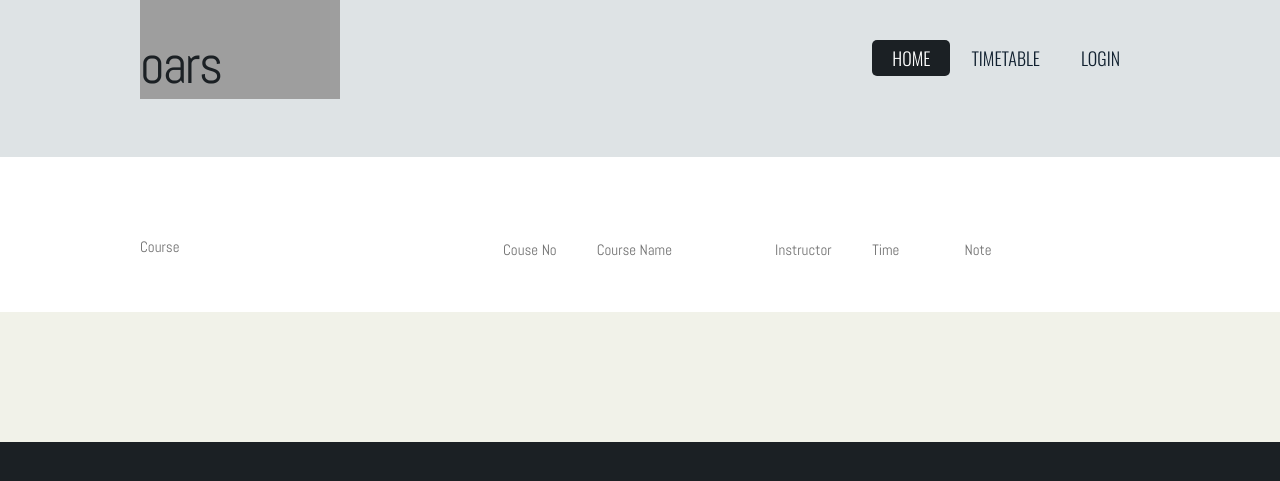
After one commit to akshay-jain17/oars, a Django app: page /course-view/ in a window 1280 px wide. The commit adds this page. Shown: the top 481 px of the page. Run offline with Django 3.2, Linux system fonts and the light colour scheme; data that the repository does not hold is empty; grey boxes are pictures that could not be loaded.

Commit message:
Course View add

```diff
--- a/Desktop/Everything/oars/oars/templates/base.html
+++ b/Desktop/Everything/oars/oars/templates/base.html
@@ -24,6 +24,7 @@
 							{% if user.user_type == 1 %}
 							<li><a href="#" accesskey="2" title="">Registeration</a></li>
 							<li><a href="/pre-reg/" accesskey="3" title="">Pre-Registeration</a></li>
+							<li><a href="/course-view/" accesskey="7" title="">Courses</a></li>
 							<li><a href="/gradesheet/" accesskey="4" title="">Gradesheet</a></li>
 							{% endif %}
 							{% if user.user_type == 2 %}
--- /dev/null
+++ b/Desktop/Everything/oars/oars/templates/course_view.html
@@ -0,0 +1,11 @@
+{% extends "base.html" %}
+{% block title %}Courses{% endblock %}
+{% block fbox1_content %}Course{% endblock %}
+{% block fbox2_content %}
+	<table>
+		<tr><td width="100">Couse No</td><td width="200">Course Name</td><td width="100">Instructor</td><td width="100">Time</td><td width="200">Note</td>
+		{% for course in c_offer %}
+			<tr><td>{{course.offer_id}}</td><td>{{course.course.title}}</td><td>{{course.instructor}}</td><td>{{course.time}}</td><td>{{course.note}}</td>
+		{% endfor %}
+	</table>
+{% endblock %}
--- a/Desktop/Everything/oars/oars/templates/pre_reg_inspage.html
+++ b/Desktop/Everything/oars/oars/templates/pre_reg_inspage.html
@@ -3,9 +3,9 @@
 {% block fbox1_content %}Welcome to OARS{% endblock %}
 {% block fbox2_content %}
 	<table>
-		<tr><td width="150">RollNo</td><td width="150">Name</td><td width="100">Course No</td><td width="200">Title</td><td width="100">Status</td><td width="100"></td><td width="100"></td></tr>
+		<tr><td width="150">RollNo</td><td width="150">Name</td><td width="100">Course No</td><td width="200">Title</td><td width="100">Type</td><td width="100">Status</td><td width="100"></td><td width="100"></td></tr>
 		{% for course in c_req %}
-			<tr><td>{{course.student.roll_no}}</td><td>{{course.student}}</td><td>{{course.req_course.course.course_no}}</td><td>{{course.req_course.course.title}}</td><td>{{course.status}}</td>
+			<tr><td>{{course.student.roll_no}}</td><td>{{course.student}}</td><td>{{course.req_course.course.course_no}}</td><td>{{course.req_course.course.title}}</td><td>{{course.course_type}}</td><td>{{course.status}}</td>
 			{% if course.status == "WAITING" %}
 				<td><a href="{% url 'oars_website.views.pre_reg_accept' course.id %}">Accept</a></td>
 				<td><a href="{% url 'oars_website.views.pre_reg_reject' course.id %}">Reject</a></td>
--- a/Desktop/Everything/oars/oars/templates/pre_reg_page.html
+++ b/Desktop/Everything/oars/oars/templates/pre_reg_page.html
@@ -3,9 +3,9 @@
 {% block fbox1_content %}Welcome to OARS{% endblock %}
 {% block fbox2_content %}
 	<table>
-		<tr><td width="100">Course No</td><td width="100">Title</td><td width="300">Status</td><td width="100"></td</tr>
+		<tr><td width="100">Course No</td><td width="100">Title</td><td width="100">Course Type</td><td width="100">Status</td><td width="100"></td</tr>
 		{% for course in c_req %}
-			<tr><td>{{course.req_course.course.course_no}}</td><td>{{course.req_course.course.title}}</td><td>{{course.status}}</td>
+			<tr><td>{{course.req_course.course.course_no}}</td><td>{{course.req_course.course.title}}</td><td>{{course.course_type}}</td><td>{{course.status}}</td>
 			{% if course.status != "REJECTED" %}
 				<td><a href="{% url 'oars_website.views.pre_reg_delete' course.id %}">Delete</a></td>
 			{% endif %}
--- a/Desktop/Everything/oars/oars/urls.py
+++ b/Desktop/Everything/oars/oars/urls.py
@@ -25,6 +25,7 @@ urlpatterns = patterns('',
     (r'^login/$', 'django.contrib.auth.views.login'),
 	(r'^logout/$', logout_page),
 	(r'^pre-reg/$', pre_reg_page),
+	(r'^course-view/$', course_view),
 	(r'^pre-reg-inr/$', pre_reg_inspage),
 	(r'^pre-reg1/delete/(\w+)/$', pre_reg_delete),
 	(r'^pre-reg1/accept/(\w+)/$', pre_reg_accept),
--- a/Desktop/Everything/oars/oars_website/models.py
+++ b/Desktop/Everything/oars/oars_website/models.py
@@ -144,6 +144,7 @@ class CReq(models.Model):
 	student = models.ForeignKey(Student)
 	status = models.CharField(max_length = 50)
 	req_course = models.ForeignKey('CourseOffer')
+	course_type = models.CharField(max_length = 50)
 
 	def __unicode__(self):
 		return self.req_course.offer_id
@@ -165,8 +166,7 @@ class CourseOffer(models.Model):
 
 class DoneCourses(models.Model):
 	roll_no = models.CharField(max_length=10)
-	course_no = models.CharField(max_length=8)
-	course_name = models.CharField(max_length=50)
+	done_course = models.ForeignKey(Course)
 	course_grade = models.IntegerField()
 	course_year = models.IntegerField()
 	course_semester = models.IntegerField()
--- a/Desktop/Everything/oars/oars_website/views.py
+++ b/Desktop/Everything/oars/oars_website/views.py
@@ -163,6 +163,13 @@ def pre_reg_inspage(request):
 		})
 	return render_to_response('pre_reg_inspage.html', variables)
 
+@csrf_exempt
+def course_view(request):
+	c_offer = CourseOffer.objects.all()
+	variables = RequestContext(request, {
+		'c_offer':c_offer,
+		})
+	return render_to_response('course_view.html', variables)
 
 @csrf_exempt
 def pre_reg_page(request):
@@ -189,6 +196,7 @@ def pre_reg_page(request):
 		if form.is_valid():
 #			print "I was here"
 			cselected=form.cleaned_data['course']
+			ctype = form.cleaned_data['course_type']
 			course_selected = CourseOffer.objects.get(offer_id = cselected)
 #			print "I was here"
 			try:
@@ -201,11 +209,12 @@ def pre_reg_page(request):
 #					req_id = unicode(str(os.urandom(32)))
 					student = stUser,
 					status = u"WAITING",
-					req_course = course_selected
+					req_course = course_selected,
+					course_type = ctype
 				)
 				new_request.save()
 				course_requested = CReq.objects.filter(student = stUser)
-				print course_requested
+#				print course_requested
 		else:
 			form = RegistrationForm()
 
```
Also changed, not shown: Desktop/Everything/oars/oars/forms.py (+10 -0 lines), Desktop/Everything/oars/oars/templates/Course_view.html (added, +11 -0 lines), 5 other files.
